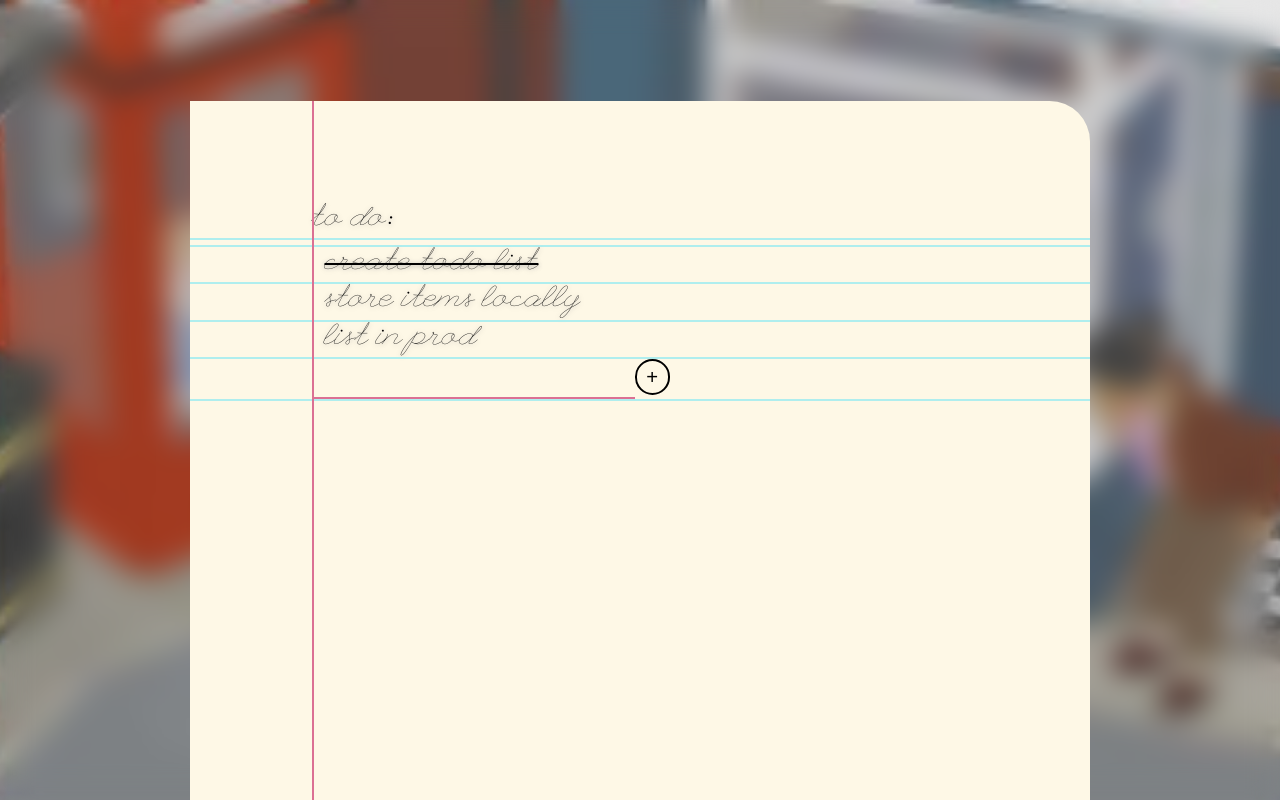
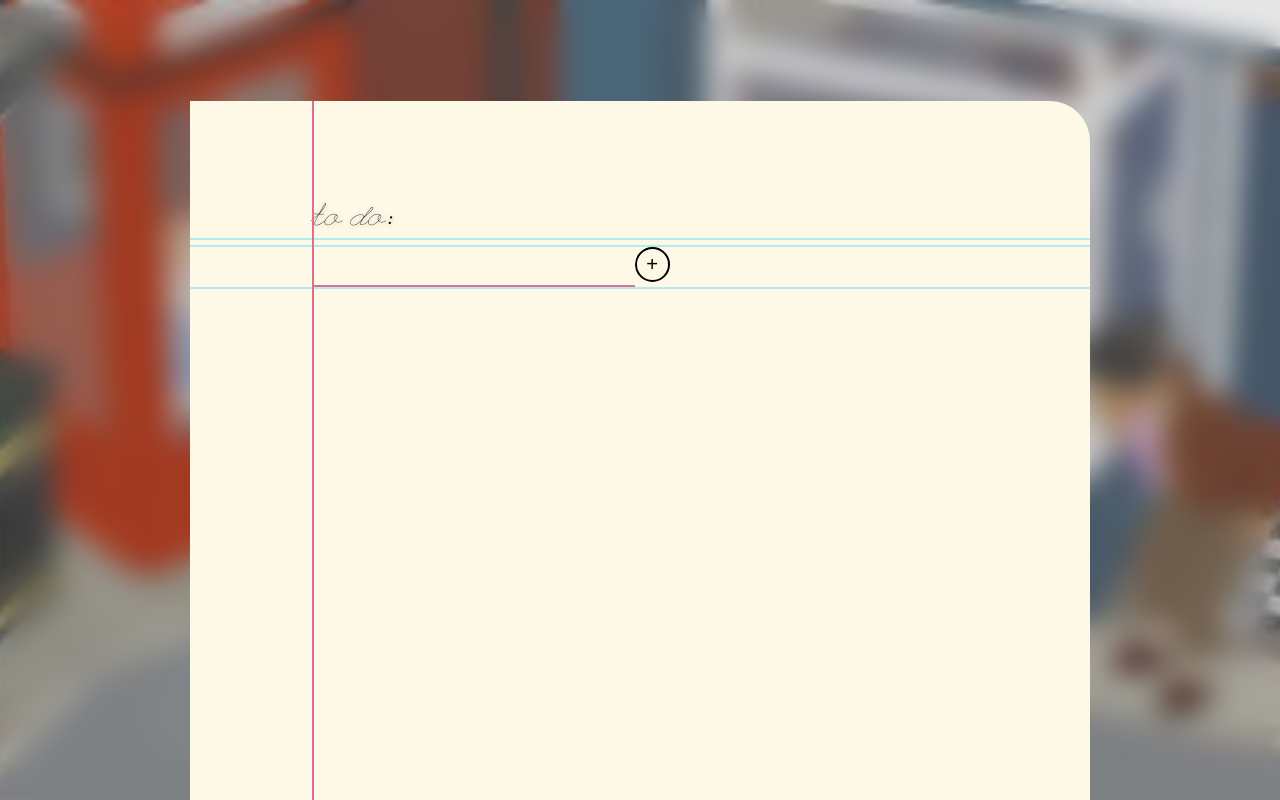
Before and after one commit to bblais23/untitled-todo-list, a React (Vite) app: page / in a window 1280 px wide. Built offline with nearby package versions, Linux system fonts and the light colour scheme.

Commit message:
Percist in local storage

```diff
--- a/src/App.js
+++ b/src/App.js
@@ -1,25 +1,11 @@
-import React, {useState} from 'react';
+import React from 'react';
+import useLocalStorageState from './Hooks/useLocalStorageState';
 
 import UntitledList from './Components/UntitledList';
 
-const todoItemsDefault = [
-	{
-		item: 'create todo list',
-		checked: true,
-	},
-	{
-		item: 'store items locally',
-		checked: false,
-	},
-	{
-		item: 'list in prod',
-		checked: false,
-	},
-];
-
 export default function App() {
 
-	const [todoItems, setTodoItems] = useState(todoItemsDefault);
+	const [todoItems, setTodoItems] = useLocalStorageState('untitledTodo',[]);
 
 	const addNewItem = item =>
 		setTodoItems([...todoItems, item]);
```
